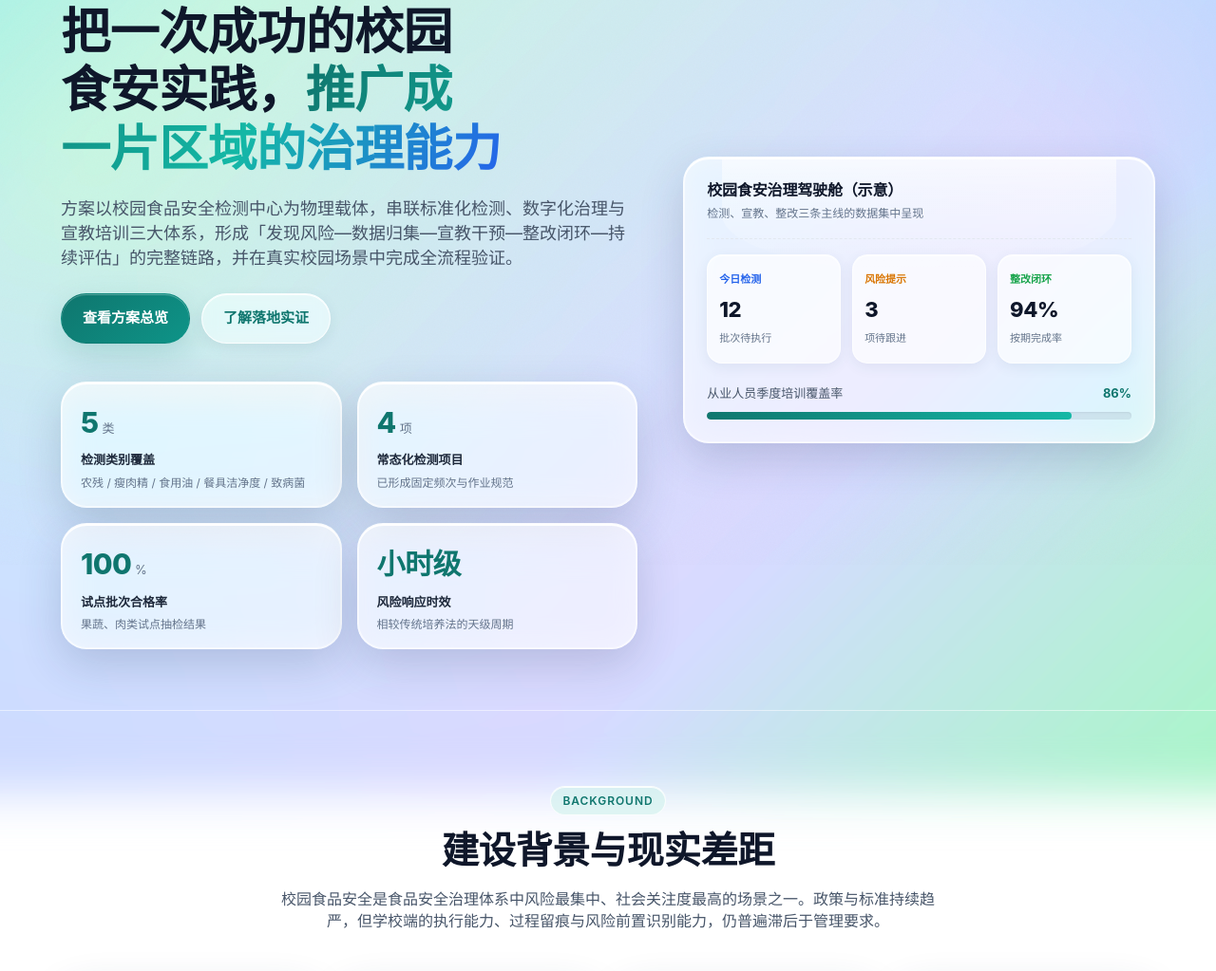
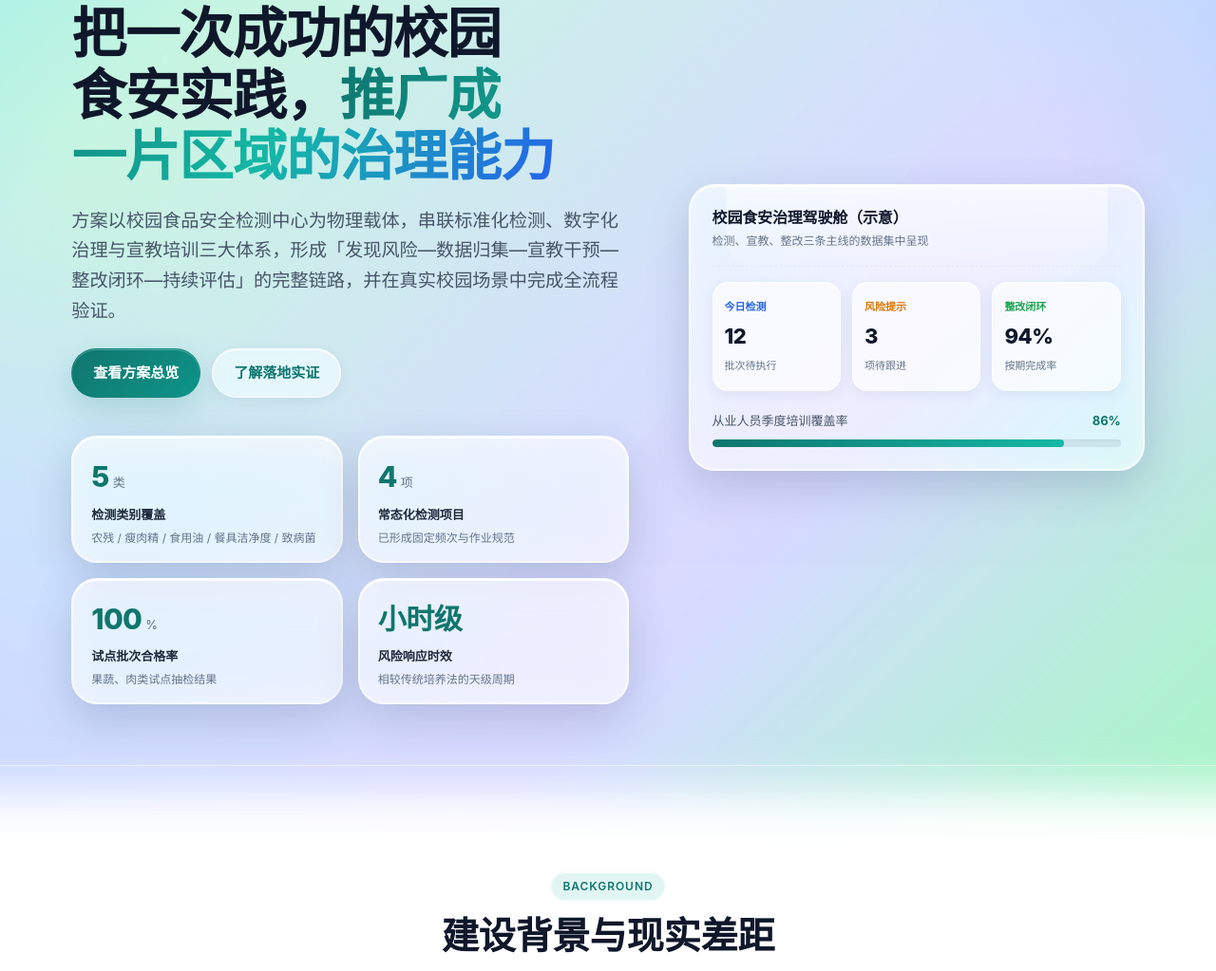
Before and after one commit to ArthurUker/foodsafety-outreach-program, a website with bundled scripts: page index.html in a window 1280 px wide. Shown: the part 205-1228 px from the top of the page at 95% size. Built offline with nearby package versions, Linux system fonts and the light colour scheme; files whose address does not match are found by name.

Commit message:
style(frontend): 按 Apple 排版参数修正——容器回撤 1320 封顶、区块留白 72-144px、文本块限宽居中、标题 3.6rem/1.12/-0.02em

```diff
--- a/css/base.css
+++ b/css/base.css
@@ -23,11 +23,11 @@ html {
   scroll-behavior: smooth;
   scroll-padding-top: calc(var(--header-h) + 16px);
   /**
-   * 根字号随视口流式放大（Apple 式排版核心）：全站 rem 尺寸等比缩放。
-   * ≤1280px 维持 16px 不变（移动端/平板不受影响），
-   * ≥1280px 线性增长，2560px 及以上封顶 20px，大屏不再显得字小、内容稀疏。
+   * 根字号随视口流式放大：全站 rem 尺寸等比缩放。
+   * ≤1280px 维持 16px 不变；宽屏温和增长（Apple 的正文 17→21px 节奏），封顶 18.5px。
+   * 正文列的舒适行长由容器与文本块限宽保证，而非无限放大字号。
    */
-  font-size: clamp(16px, calc(16px + (100vw - 1280px) * 0.0035), 20px);
+  font-size: clamp(16px, calc(16px + (100vw - 1280px) * 0.0022), 18.5px);
 }
 
 body {
--- a/css/layout.css
+++ b/css/layout.css
@@ -37,9 +37,10 @@
   color: var(--ink-800);
 }
 
+/* 章节标题块：文本限宽居中（Apple 式可读性的核心——正文列永不过宽） */
 .section-heading {
-  max-width: min(960px, 100%);
-  margin: 0 auto var(--sp-12);
+  max-width: min(760px, 100%);
+  margin: 0 auto clamp(2.5rem, 1.5rem + 2.5vw, 4.5rem);
   text-align: center;
 }
 
@@ -47,12 +48,9 @@
   margin-bottom: var(--sp-4);
 }
 
-/* 居中导语限制行长：超过 ~70ch 的中文段落可读性会明显下降 */
 .section-heading p {
-  max-width: 70ch;
-  margin-inline: auto;
-  font-size: var(--fs-md);
-  line-height: var(--lh-snug);
+  font-size: clamp(1rem, 0.95rem + 0.35vw, 1.15rem);
+  line-height: 1.65;
 }
 
 .section-heading.is-light h2,
@@ -92,7 +90,7 @@
 /* ===== 栅格 ===== */
 .grid {
   display: grid;
-  gap: var(--sp-5);
+  gap: var(--grid-gap);
 }
 
 .grid-3 {
--- a/css/sections.css
+++ b/css/sections.css
@@ -19,7 +19,7 @@
 .hero-grid {
   display: grid;
   grid-template-columns: 1.1fr 0.9fr;
-  gap: var(--sp-12);
+  gap: clamp(2.5rem, 1.5rem + 3vw, 5rem);
   align-items: center;
 }
 
@@ -40,8 +40,10 @@
 }
 
 .hero-title {
-  font-size: clamp(2rem, 4.2vw, 3.25rem);
-  line-height: 1.18;
+  font-size: clamp(2.1rem, 1.6rem + 2.6vw, 3.6rem);
+  line-height: 1.12;
+  letter-spacing: -0.02em;
+  text-wrap: balance;
   margin-bottom: var(--sp-5);
 }
 
@@ -54,9 +56,9 @@
 }
 
 .hero-desc {
-  max-width: 620px;
-  font-size: var(--fs-lg);
-  line-height: var(--lh-snug);
+  max-width: 54ch;
+  font-size: clamp(1.02rem, 0.98rem + 0.3vw, 1.2rem);
+  line-height: 1.65;
   color: var(--ink-600);
   margin-bottom: var(--sp-6);
 }
--- a/css/tokens.css
+++ b/css/tokens.css
@@ -54,7 +54,7 @@
   --fs-xl: 1.375rem;
   --fs-2xl: clamp(1.6rem, 1.4rem + 0.6vw, 1.95rem);
   --fs-3xl: clamp(1.9rem, 1.5rem + 1.2vw, 2.7rem);
-  --fs-4xl: clamp(2.35rem, 1.7rem + 2vw, 3.5rem);
+  --fs-4xl: clamp(2.35rem, 1.6rem + 2.4vw, 3.75rem);
 
   --lh-tight: 1.25;
   --lh-display: 1.12;   /* 大标题专用：更大的字号配更紧的行高（Apple 式排版） */
@@ -96,11 +96,12 @@
 
   /* ===== 布局 ===== */
   /**
-   * 容器流式加宽：窄屏维持原状，宽屏（≥1440px）逐步放大到 1680px，
-   * 消除大屏两侧的大片空白；90vw 保证任何视口下两侧都有呼吸边距。
+   * 容器上限 1320px（Apple 式：宽屏加留白不加宽度，正文列永不过宽）。
+   * 92vw 保证窄屏两侧仍有呼吸边距。
    */
-  --container: clamp(1200px, 90vw, 1680px);
-  --section-pad: clamp(3.5rem, 2.2rem + 3.4vw, 7rem);  /* 区块纵向留白随视口增长 */
+  --container: min(1320px, 92vw);
+  --grid-gap: clamp(1.25rem, 1rem + 0.7vw, 1.75rem);   /* 栅格间距 20-28px（Apple 卡片 gutter） */
+  --section-pad: clamp(4.5rem, 2.5rem + 5.5vw, 9rem);  /* 区块纵向留白 72→144px（Apple 式大留白） */
   --header-h: 72px;
 
   /* ===== 层级 ===== */
```
